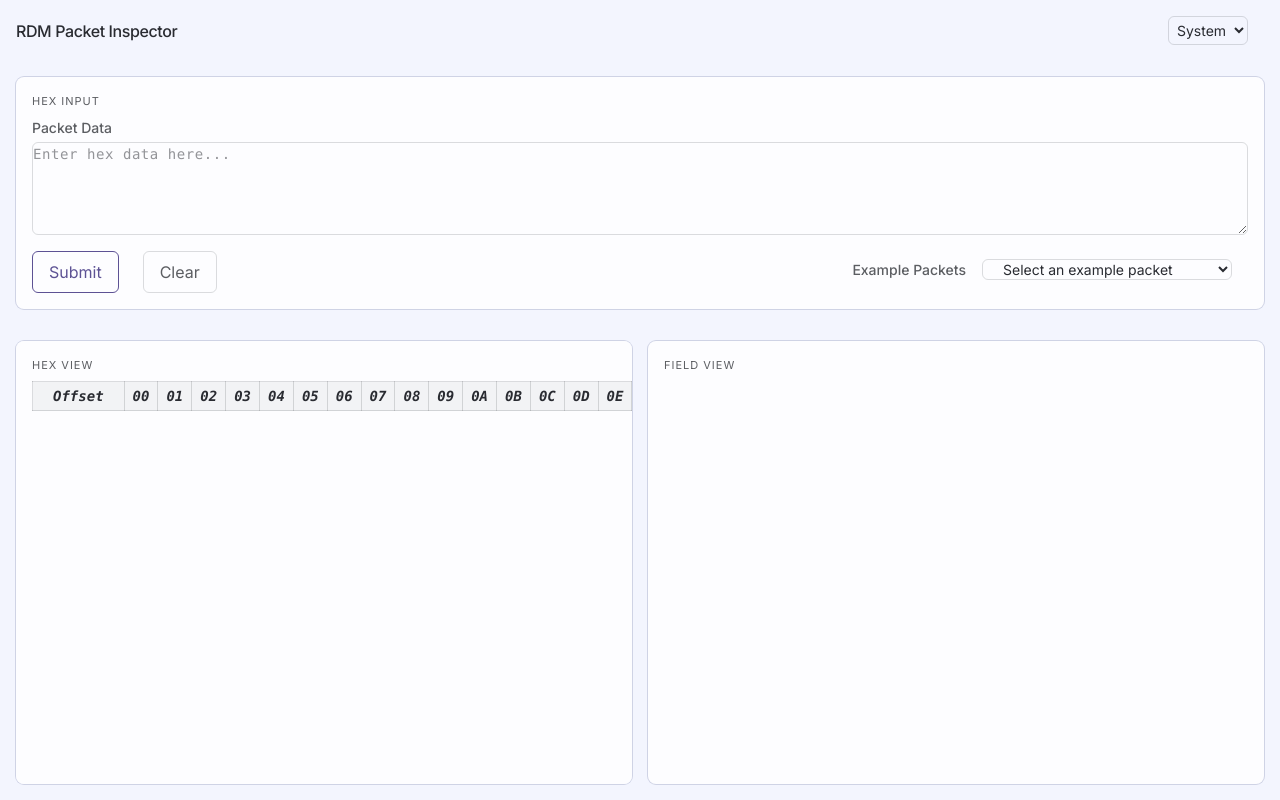
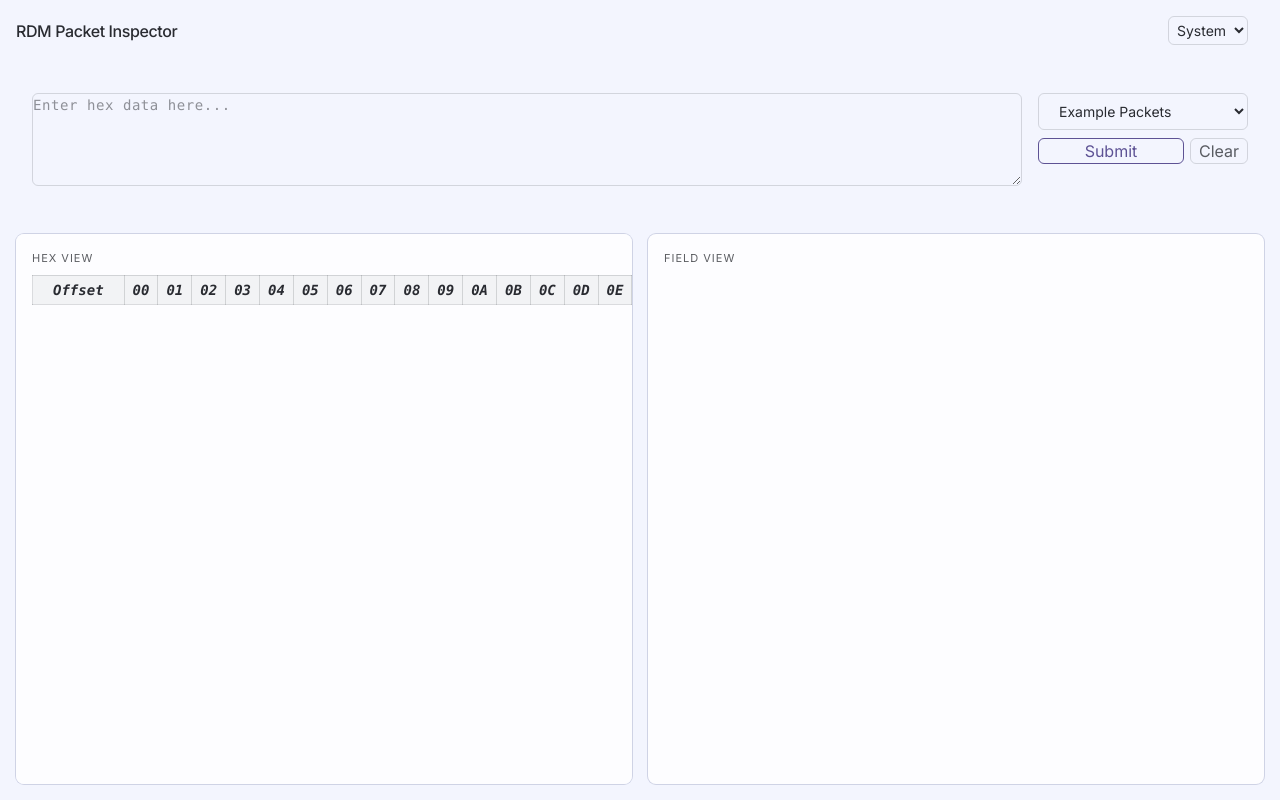
Before and after one commit to r-chua/rdm-packet-inspector, a React (Vite) app: page / in a window 1280 px wide. Built offline with nearby package versions, Linux system fonts and the light colour scheme.

Commit message:
feat: unwrap input section

```diff
--- a/src/components/HexInput.tsx
+++ b/src/components/HexInput.tsx
@@ -40,21 +40,13 @@ export function HexInput({ onParse }: HexInputProps) {
     : '';
 
   return (
-    <section className="p-4" aria-labelledby="hex-input-title">
-      <h2 id="hex-input-title" className="pane-label mb-2">
-        Hex Input
-      </h2>
-      <form aria-labelledby="hex-input-title">
-        <label
-          htmlFor="hex-input"
-          className="block text-sm font-medium text-fg-muted mb-1"
-        >
-          Packet Data
-        </label>
+    <section className="p-4" aria-label="Hex Input">
+      <form aria-label="Hex Input" className="flex gap-4">
         <textarea
           id="hex-input"
           className={cn(
-            'mt-1 block w-full rounded-md',
+            'flex-1 min-w-0',
+            'block w-full rounded-md',
             'border border-border sm:text-sm',
             'caret-accent',
             'focus-visible:border-focus',
@@ -64,14 +56,42 @@ export function HexInput({ onParse }: HexInputProps) {
           spellCheck={false}
           autoComplete="off"
           placeholder="Enter hex data here..."
+          aria-label="Packet Data"
           value={textAreaValue}
           onChange={(e) => {
             setTextAreaValue(e.target.value);
           }}
         />
 
-        <div className="mt-2 flex gap-2 items-center">
-          <div className="flex-initial">
+        <div className="flex flex-col flex-none w-[210px] gap-2">
+          <div>
+            <select
+              id="hex-select"
+              className={cn(
+                'px-4 py-2',
+                'w-full min-w-0',
+                'rounded-md',
+                'border border-border sm:text-sm',
+                'focus-visible:outline-2 focus-visible:outline-offset-2',
+                'focus-visible:outline-focus'
+              )}
+              aria-label="Example Packets"
+              onChange={(e) => {
+                const selectedValue = e.target.value;
+                setTextAreaValue(selectedValue);
+                onParse(selectedValue);
+              }}
+              value={selectValue}
+            >
+              <option value="">Example Packets</option>
+              {EXAMPLE_PACKETS.map((packet) => (
+                <option key={packet.label} value={packet.value}>
+                  {packet.label}
+                </option>
+              ))}
+            </select>
+          </div>
+          <div className="flex gap-1.5">
             <button
               type="submit"
               onClick={(e) => {
@@ -79,7 +99,8 @@ export function HexInput({ onParse }: HexInputProps) {
                 handleSubmit();
               }}
               className={cn(
-                'mt-2 px-4 py-2 rounded-md',
+                'flex-1',
+                'px-2 rounded-md',
                 'bg-transparent',
                 'border border-accent',
                 'text-accent',
@@ -95,7 +116,8 @@ export function HexInput({ onParse }: HexInputProps) {
               type="button"
               onClick={handleClear}
               className={cn(
-                'mt-2 ml-6 px-4 py-2 rounded-md',
+                'flex-none',
+                'px-2 rounded-md',
                 'bg-transparent',
                 'text-fg-muted',
                 'border border-border',
@@ -107,38 +129,6 @@ export function HexInput({ onParse }: HexInputProps) {
               Clear
             </button>
           </div>
-
-          <div className="flex-initial ml-auto mr-4">
-            <label
-              htmlFor="hex-select"
-              className="text-sm font-medium text-fg-muted mr-4"
-            >
-              Example Packets
-            </label>
-            <select
-              id="hex-select"
-              className={cn(
-                'px-4',
-                'mt-1 rounded-md',
-                'border border-border sm:text-sm',
-                'focus-visible:outline-2 focus-visible:outline-offset-2',
-                'focus-visible:outline-focus'
-              )}
-              onChange={(e) => {
-                const selectedValue = e.target.value;
-                setTextAreaValue(selectedValue);
-                onParse(selectedValue);
-              }}
-              value={selectValue}
-            >
-              <option value="">Select an example packet</option>
-              {EXAMPLE_PACKETS.map((packet) => (
-                <option key={packet.label} value={packet.value}>
-                  {packet.label}
-                </option>
-              ))}
-            </select>
-          </div>
         </div>
       </form>
     </section>
--- a/src/components/PacketInspector.tsx
+++ b/src/components/PacketInspector.tsx
@@ -56,11 +56,7 @@ export function PacketInspector() {
       </header>
 
       <div className="flex flex-col flex-1 min-h-0 p-4 gap-4">
-        <div
-          className={cn('overflow-auto', 'bg-surface', 'rounded-lg shadow-sm')}
-        >
-          <HexInput onParse={handleParse} />
-        </div>
+        <HexInput onParse={handleParse} />
 
         <div role="alert">
           {parseResult && !parseResult.success && (
```
